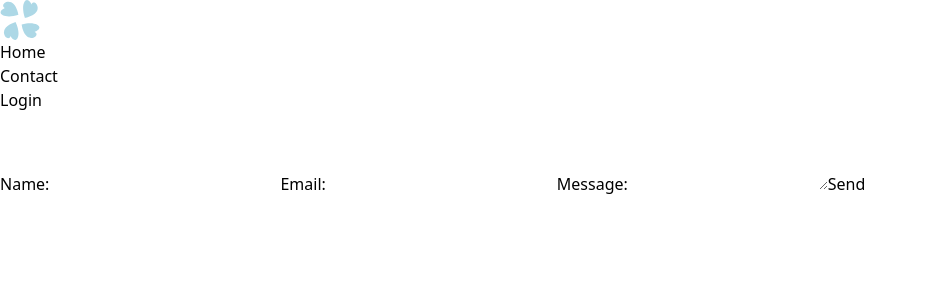
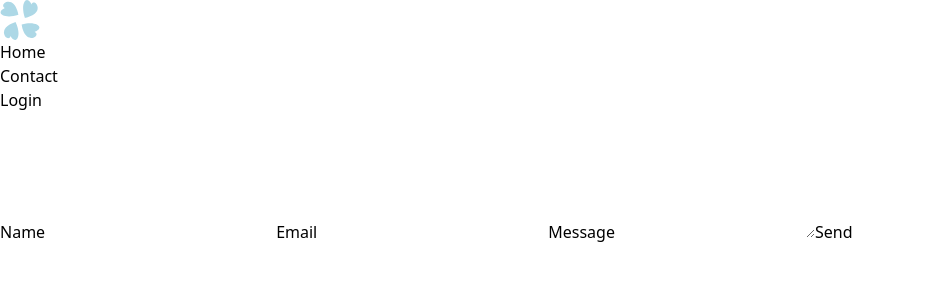
Before and after one commit to lottiger/eCommerce, a React (Vite) app: page /contact in a window 1280 px wide. Shown: the top 300 px of the page, without its empty margins (0-927 px from the left). Built offline with nearby package versions, Linux system fonts and the light colour scheme.

Commit message:
add validation

```diff
--- a/src/app/auth/AuthLayout.jsx
+++ b/src/app/auth/AuthLayout.jsx
@@ -1,10 +1,12 @@
 import { Outlet } from "react-router-dom"
+import { Navbar } from "../../components/Navbar"
 
 
 
 function AuthLayout() {
   return (
    <>
+   <Navbar/>
    <div className="flex justify-center text-center items-center h-screen">
  <Outlet />
  </div>
--- a/src/app/auth/LoginPage.jsx
+++ b/src/app/auth/LoginPage.jsx
@@ -1,18 +1,24 @@
 import { Link } from "react-router-dom"
 import { LoginForm } from "../../components/LoginForm"
 import { Card } from "../../components/FormCard"
+import { Navbar } from "../../components/Navbar"
 
 
 function LoginPage() {
   return (
-    <div className="">
+    <>
+
+
+    <div className=''>
+
       <Card>
      <LoginForm/>
 
-    <p className="mt-3">Not a member yet? <Link className="text-blue-600 underline" to="/auth/register">Register here!</Link></p>
+    <p className="mt-3">Not a member yet? <Link className="text-blue-800 underline" to="/auth/register">Register here!</Link></p>
 
     </Card>
     </div>
+    </>
   )
 }
 
--- a/src/app/auth/RegisterPage.jsx
+++ b/src/app/auth/RegisterPage.jsx
@@ -8,7 +8,7 @@ function RegisterPage() {
     <div>
       <Card>
         <RegisterForm/>
-      <p className="mt-3">Already a member? <Link className="text-blue-600 underline" to="/auth/login">Login here!</Link></p>
+      <p className="mt-3">Already a member? <Link className="text-blue-800 underline" to="/auth/login">Login here!</Link></p>
       </Card>
     </div>
   )
--- a/src/components/ContactForm.jsx
+++ b/src/components/ContactForm.jsx
@@ -47,24 +47,24 @@ export const ContactForm = () => {
     }
    }
   return (
-    <div className='bg-blue-200'>
-         <form className='flex flex-col' onSubmit={handleSubmit}>
-      <label>
-        Name:
-        <input type="text" name="name" value={formData.name} onChange={handleChange} required />
+
+         <form className='text-center' onSubmit={handleSubmit}>
+      <label className=''>
+        Name
+        <input className='border block w-full mb-3 p-1 rounded' type="text" name="name" value={formData.name} onChange={handleChange} required />
+      </label>
+      <label className=''>
+        Email
+        <input className='border block w-full mb-3 p-1 rounded' type="email" name="email" value={formData.email} onChange={handleChange} required />
       </label>
       <label>
-        Email:
-        <input type="email" name="email" value={formData.email} onChange={handleChange} required />
+        Message
+        <textarea className='border block w-full rounded' name="message" rows={4} value={formData.message} onChange={handleChange} required />
       </label>
-      <label>
-        Message:
-        <textarea name="message" value={formData.message} onChange={handleChange} required />
-      </label>
-      <button type="submit">Send</button>
+      <button className='bg-blue-950 text-white mt-2 border block w-full p-1 rounded hover:bg-blue-900' type="submit">Send</button>
       {messageSent && <p>Message sent, thank you!</p>}
       {messageNotSent && <p>Failed to send message, please try again!</p>}
     </form>
-    </div>
+
   )
   }
--- a/src/components/FormCard.jsx
+++ b/src/components/FormCard.jsx
@@ -1,7 +1,10 @@
 export const Card = ({ children }) => {
     return (
+      <div className="flex items-center justify-center min-h-screen">
       <div className="border p-4 shadow-xl rounded-lg w-[400px] bg-white">
+
         { children }
+      </div>
       </div>
     )
   }
--- a/src/components/LoginForm.jsx
+++ b/src/components/LoginForm.jsx
@@ -31,6 +31,7 @@ export const LoginForm = () => {
   })
 
     return (
+
     <form onSubmit={form.handleSubmit}>
         <div>
             <label htmlFor="email">Email</label>
--- a/src/components/RegisterForm.jsx
+++ b/src/components/RegisterForm.jsx
@@ -1,11 +1,56 @@
+
+
+
 import { useFormik } from 'formik'
 import { useAuth } from '../context/AuthContext'
 import { useState } from 'react'
+// import {validate} from './Validation'
+
+const emailRegex = /^[a-zA-Z0-9._%+-]+@[a-zA-Z0-9.-]+\.[a-zA-Z]{2,}$/;
+const passwordRegex = /^(?=.*[a-z])(?=.*[A-Z])(?=.*\d)(?=.*[@$!%*?&])[A-Za-z\d@$!%*?&]{8,}$/;
+
+const validate = values => {
+  const errors = {};
+
+  if (!values.firstname) {
+    errors.firstname = 'Required';
+  } else if (values.firstname.length < 2) {
+    errors.firstname = 'First name have to be at least 2 characters long';
+  }
+    if (!values.lastname) {
+    errors.lastname = 'Required';
+  } else if (values.lastname.length < 2) {
+    errors.lastname = 'Last name have to be at least 2 characters long';
+  }
+
+  if (!values.email) {
+    errors.email = 'Required';
+  } else if (!emailRegex.test(values.email)) {
+    errors.email = 'Invalid email address';
+  }
+
+  if (!values.password) {
+    errors.password = 'Required';
+  } else if (!passwordRegex.test(values.password)) {
+    errors.password = 'Password needs to contain ex. Aa!1 and be at least 8 characters long';
+  }
+
+  if (!values.confirmPassword) {
+    errors.confirmPassword = 'Required';
+  } else if (values.password !== values.confirmPassword) {
+    errors.confirmPassword = 'Passwords do not match';
+  }
+
+  return errors;
+};
 
 export const RegisterForm = () => {
   const { register } = useAuth()
     const [error, setError] = useState('')
     const [success, setSuccess] = useState('')
+
+
+
 
   const form = useFormik ({
     initialValues: {
@@ -15,42 +60,79 @@ export const RegisterForm = () => {
       password: '',
       confirmPassword: ''
     },
+
+
+
+validate,
     onSubmit: async (values) => {
+
+
       console.log(values)
+
+      try{
       const {error, success} = await register(values.email, values.password)
 
       if(error) {
         setError (error)
+        setSuccess('')
         console.log(error)
+
       } else if (success) {
             setSuccess(success)
+            setError('')
+            form.resetForm()
             // localStorage.setItem(firstname, values.firstname)
 
         }
+    } catch(error) {
+      console.log(error)
     }
+  }
   })
 
     return (
-    <form onSubmit={form.handleSubmit}>
-        <div>
-            <label htmlFor="firstname">First Name</label>
-            <input id='firstname' type="text" value={form.values.firstname} onChange={form.handleChange} className="border block w-full" />
+      <form onSubmit={form.handleSubmit} noValidate>
+      <div>
+        <label htmlFor="firstname">First Name</label>
+        <input id='firstname' type="text" {...form.getFieldProps('firstname')} className="border block w-full mt-3 p-1 rounded" />
+        {form.touched.firstname && form.errors.firstname ? (
+          <div className='text-xs text-red-600' >{form.errors.firstname}</div>
+        ) : null}
+      </div>
+      <div>
+      <label htmlFor="lastname">Last Name</label>
+      <input id='lastname' type="text" {...form.getFieldProps('lastname')} className="border block w-full mt-3 p-1 rounded" />
+      {form.touched.lastname && form.errors.lastname ? (
+          <div className='text-xs text-red-600'>{form.errors.lastname}</div>
+        ) : null}
+      </div>
+      <div>
+        <label htmlFor="email">Email</label>
+        <input id='email' type="email" {...form.getFieldProps('email')} className="border block w-full mt-3 p-1 rounded" />
+        {form.touched.email && form.errors.email ? (
+          <div className='text-xs text-red-600' >{form.errors.email}</div>
+        ) : null}
+      </div>
 
-            <label htmlFor="lastname">Last Name</label>
-            <input id='lastname' type="text" value={form.values.lastname} onChange={form.handleChange} className="border block w-full" />
+      <div>
+        <label htmlFor="password">Password</label>
+        <input id='password' type="password" {...form.getFieldProps('password')} className="border block w-full mt-3 p-1 rounded" />
+        {form.touched.password && form.errors.password ? (
+          <div className='text-xs text-red-600' >{form.errors.password}</div>
+        ) : null}
+      </div>
+      <div>
+      <label htmlFor="confirmPassword">Confirm Password</label>
+       <input id='confirmPassword' type="password" {...form.getFieldProps('confirmPassword')} className="border block w-full mt-3 p-1 rounded" />
+       {form.touched.confirmPassword && form.errors.confirmPassword ? (
+          <div className='text-xs text-red-600'>{form.errors.confirmPassword}</div>
+        ) : null}
+      </div>
 
-            <label htmlFor="email">Email</label>
-            <input id='email' type="email" value={form.values.email} onChange={form.handleChange} className="border block w-full" />
+      {error && <p className="text-red-600 text-xs">{error}</p>}
+      {success && <p className="text-green-600">{success}</p>}
 
-            <label htmlFor="password">Password</label>
-            <input id='password' type="password" value={form.values.password} onChange={form.handleChange} className="border block w-full" />
-
-            <label htmlFor="confirmPassword">Confirm Password</label>
-            <input id='confirmPassword' type="password" value={form.values.confirmPassword} onChange={form.handleChange} className="border block w-full" />
-        </div>
-        {error && <p className="text-red-600">{error}</p>}
-        {success && <p className="text-green-600">{success}</p>}
-        <button className='' type='submit'>Register</button>
+      <button className='bg-blue-950 text-white mt-2 border block w-full p-1 rounded hover:bg-blue-900' type='submit'>Register</button>
     </form>
-  )
+  );
 }
--- a/src/context/AuthContext.jsx
+++ b/src/context/AuthContext.jsx
@@ -29,7 +29,7 @@ const AuthContextProvider = ({children}) => {
             })
             console.log(response)
         if(response.status !== 201) {
-            throw new Error('Cannot register user')
+            throw new Error('Cannot register user, pleas try again.')
         }
 
         const data = await response.json()
```
Also changed, not shown: src/components/ErrorMessage.jsx (added).
